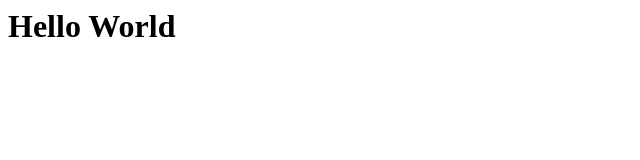
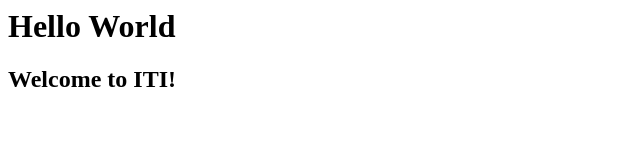
Before and after one commit to SalmaAliHassan/New-project, a plain HTML site: page index.html in a window 1280 px wide. Shown: the whole page, without its empty margins (0-640 px from the left). Drawn offline with Linux system fonts and the light colour scheme.

Commit message:
Update welcome message

```diff
--- a/index.html
+++ b/index.html
@@ -1 +1,2 @@
 <h1> Hello World </h1>
+<h2>Welcome to ITI!</h2>
```
